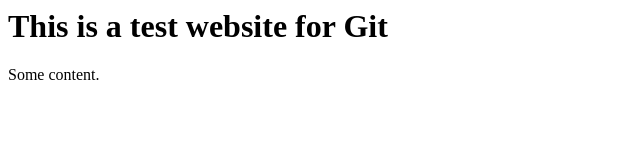
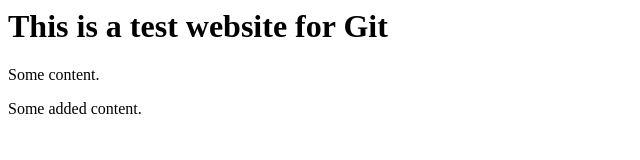
Before and after one commit to jhagedorn/test-repo-for-Git, a plain HTML site: page index.html in a window 1280 px wide. Shown: the whole page, without its empty margins (0-640 px from the left). Drawn offline with Linux system fonts and the light colour scheme.

Commit message:
Some added content

```diff
--- a/index.html
+++ b/index.html
@@ -5,5 +5,6 @@
 <body>
 <h1>This is a test website for Git</h1>
 <p>Some content.</p>
+<p>Some added content.</p>
 </body>
 </html>
```
